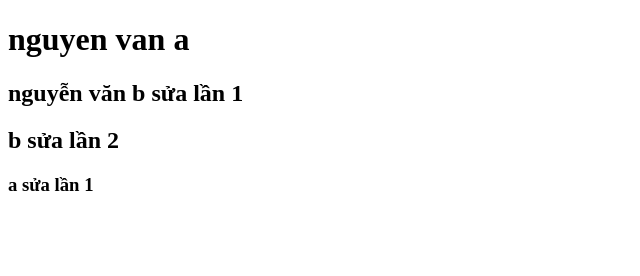
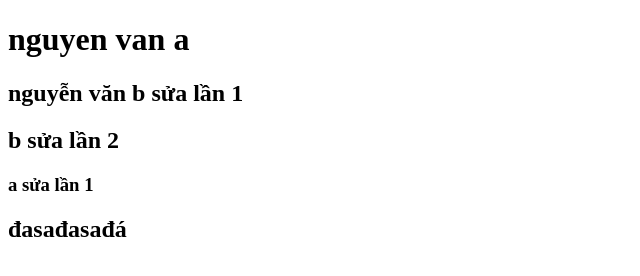
Before and after one commit to khachieu88/TeamAB, a plain HTML site: page index.html in a window 1280 px wide. Shown: the whole page, without its empty margins (0-640 px from the left). Drawn offline with Linux system fonts and the light colour scheme.

Commit message:
a.sua.lan6

```diff
--- a/index.html
+++ b/index.html
@@ -10,5 +10,6 @@
     <h2>nguyễn văn b sửa lần 1</h2>
     <h2>b sửa lần 2</h2>
     <h3>a sửa lần 1</h3>
+    <h2>đasađasađá</h2>
   </body>
 </html>
```
